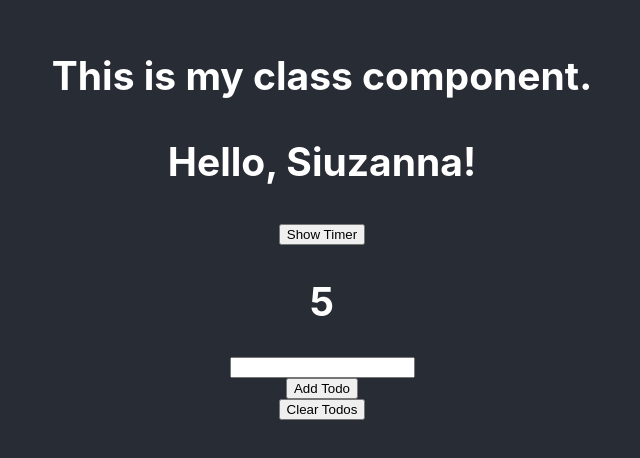
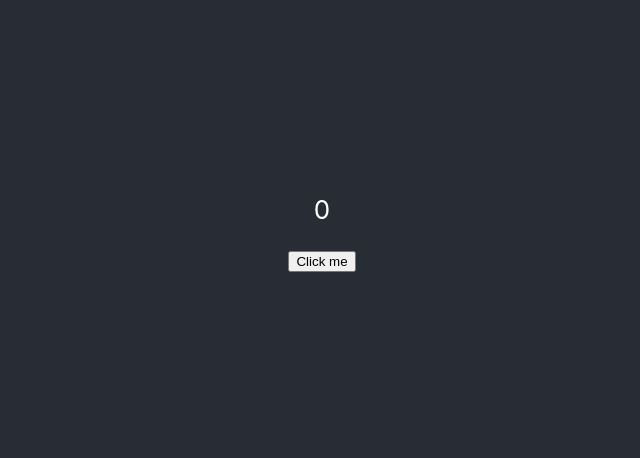
Before and after one commit to SiuzannaVach/my-app, a React (Create React App) app: page / in a window 1280 px wide. Shown: the part 180-638 px from the top of the page, without its empty margins (318-958 px from the left). Built offline with nearby package versions, Linux system fonts and the light colour scheme.

Commit message:
feat:Hooks useEffect

```diff
--- a/src/App.js
+++ b/src/App.js
@@ -19,13 +19,13 @@ function App() {
         <button onClick={() => setIsShowTimer((prev) => !prev)}>
           Show Timer
         </button>
-        {/* <RenderComponent />
+        {/*  <RenderComponent />
 
         <CounterComponent />
-        <TodoComponent />*
+        <TodoComponent />
         <MyClassComponent />
-        <ListComponent />*/}
-        <MyClass />
+        <ListComponent />
+        <MyClass /> */}
       </header>
     </div>
   );
--- /dev/null
+++ b/src/App2.js
@@ -0,0 +1,28 @@
+import { useEffect, useState } from "react";
+import "./App.css";
+
+function App2() {
+  const [value, setValue] = useState(0);
+
+  useEffect(() => {
+    console.log("componentDidMount useEffect");
+  }, []);
+
+  useEffect(() => {
+    console.log("componentDidUpdate useEffect");
+  }, [value]);
+
+  const handleClick = () => {
+    setValue(value + 1);
+  };
+  return (
+    <div className="'App2">
+      <header className="App-header">
+        <p>{value}</p>
+        <button onClick={handleClick}>Click me</button>
+      </header>
+    </div>
+  );
+}
+
+export default App2;
--- a/src/index.js
+++ b/src/index.js
@@ -1,11 +1,12 @@
 import React from "react";
 import ReactDOM from "react-dom/client";
 import "./index.css";
-import App from "./App";
+
+import App2 from "./App2";
 
 const root = ReactDOM.createRoot(document.getElementById("root"));
 root.render(
   <React.StrictMode>
-    <App />
+    <App2 />
   </React.StrictMode>,
 );
```
Also changed, not shown: src/utils.js (added).
